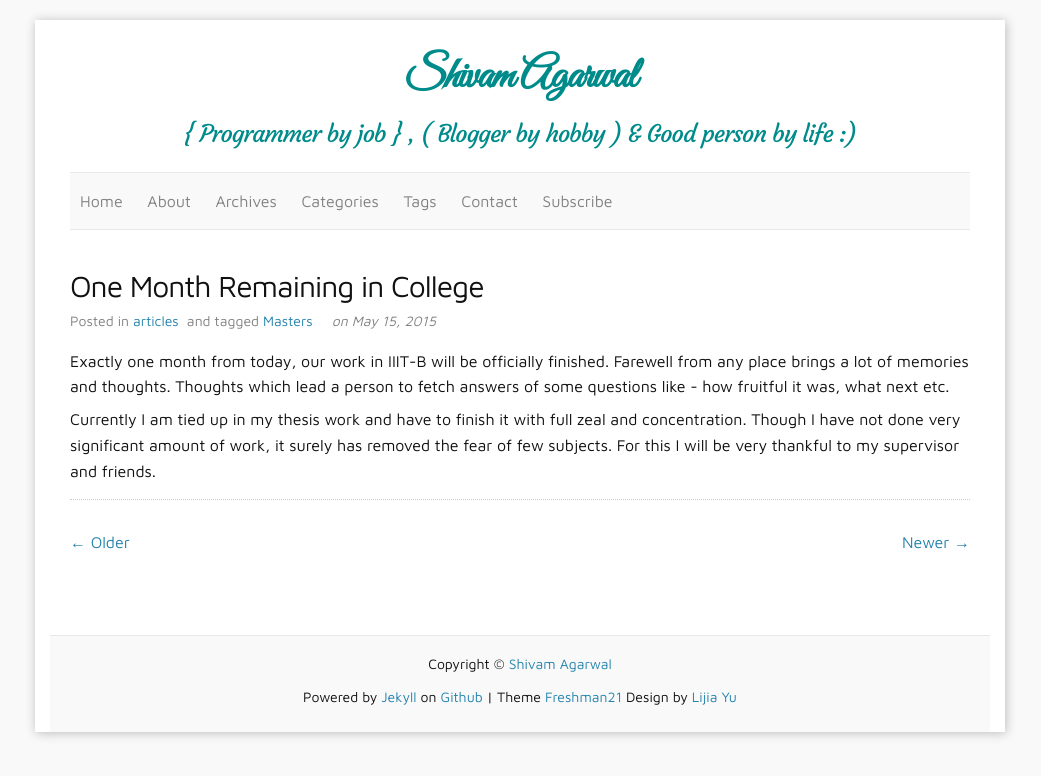
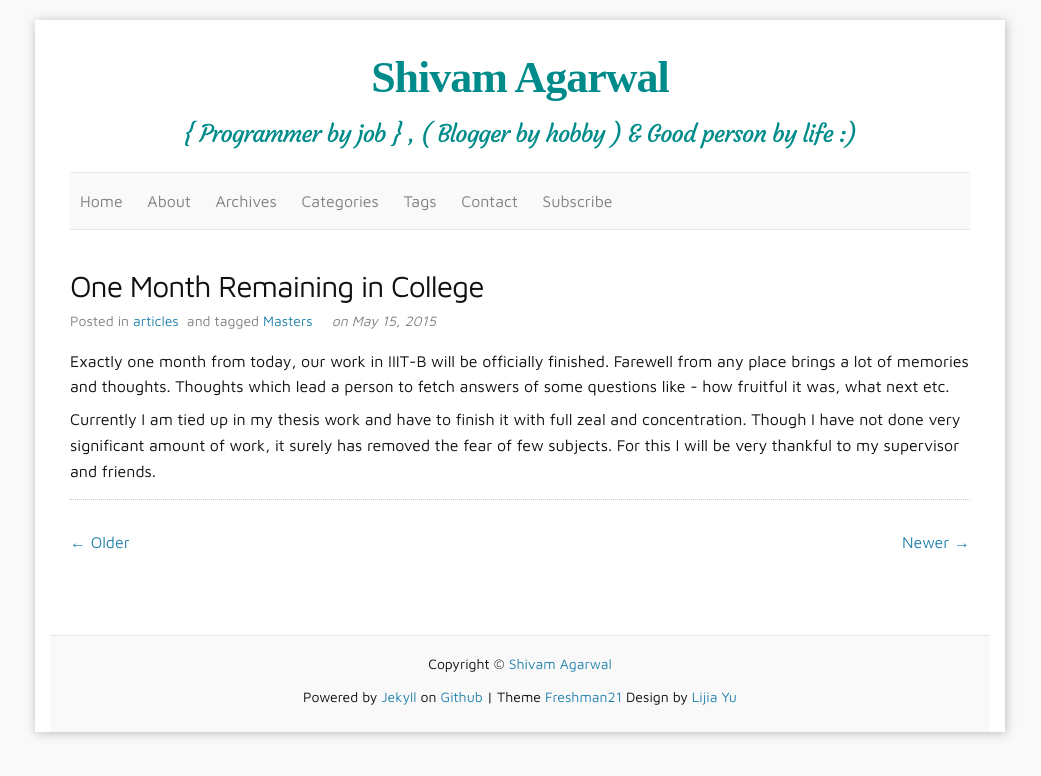
Before and after one commit to shivam-agarwal/shivam-agarwal.github.io, a Jekyll site: the page built from _posts/2015-05-15-One-month-remaining-in-college.md, in a window 1280 px wide. Shown: the top 776 px of the page, without its empty margins (120-1161 px from the left). Built offline with Jekyll 4.4.1, drawn with Linux system fonts in a browser that asks for light colours; comment, search, counter and statistics services are not loaded.

```diff
--- a/_includes/head.html
+++ b/_includes/head.html
@@ -24,7 +24,7 @@
 <link rel="canonical" href="{{ page.url | replace:'index.html','' |  prepend: site.url }}">
 <link rel="alternate" type="application/atom+xml" title="{{ site.title }}" href="{{ "/feed.xml" | prepend: site.url }}" />
 
-<link href='http://fonts.googleapis.com/css?family=Great+Vibes|Pacifico|Kaushan+Script|Courgette' rel='stylesheet' type='text/css'>
+<link href='http://fonts.googleapis.com/css?family=Courgette' rel='stylesheet' type='text/css'>
 
 <script src="http://cdn.mathjax.org/mathjax/latest/MathJax.js?config=TeX-AMS-MML_HTMLorMML"></script>
 
--- a/_layouts/post.html
+++ b/_layouts/post.html
@@ -31,4 +31,4 @@ layout: default
 
 
 {% include page_pagination.html%}
-{% include comments.html %}
+<!-- {% include comments.html %} -->
```
Also changed, not shown: 11 other files.
